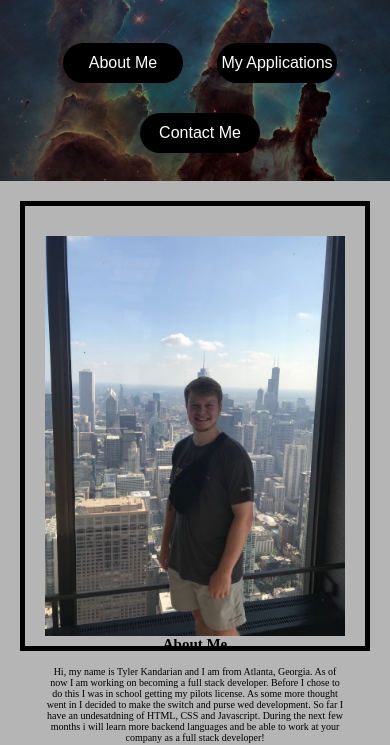
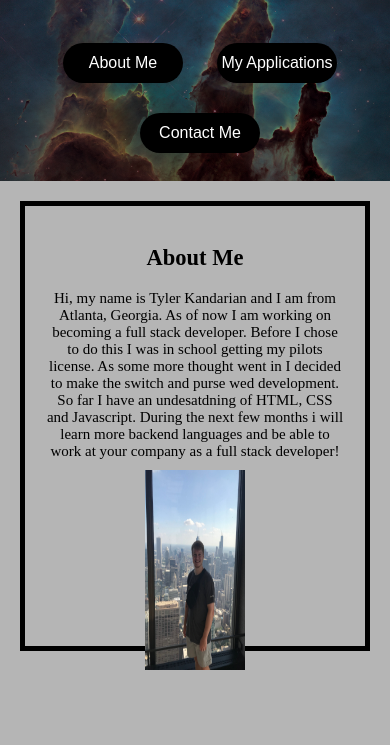
Before and after one commit to TylerKandarian/Portfolio, a plain HTML site: page index.html in a window 390 px wide. Shown: the part 114-859 px from the top of the page. Drawn offline with Linux system fonts and the light colour scheme.

Commit message:
final changes

```diff
--- a/css/style.css
+++ b/css/style.css
@@ -18,6 +18,7 @@ html {
   background-repeat: no-repeat;
   background-size: cover;
   position: relative;
+  width: 100%;
 }
 
 .hero-text {
@@ -74,11 +75,14 @@ li {
   padding: 20px;
   height: 400px;
   font-size: 15px;
+  display: flexbox;
 }
 
-#me {
-  float: right;
-   margin: 0 0 0 15px;
+.aboutme img {
+  display: block;
+  margin-left: auto;
+  margin-right: auto;
+  padding-top: 10px;
 }
 
 .work {
@@ -94,7 +98,7 @@ li {
   font-weight: normal;
 }
 
-  .projectmain{
+.projectmain {
   text-decoration: none;
   background-color: #c4c4c4;
   display: inline-block;
@@ -185,13 +189,9 @@ li {
   opacity: .6;
 }
 
-.col1 img {
-  list-style-image: url(/Assets/Images/Prework\ ss.PNG);
-}
-
 @media screen and (max-width: 768px) {
-  .aboutme {
-    font-size: 10px;
-
+  .aboutme img {
+    width: 100px;
+    height: 200px;
   }
 }
--- a/index.html
+++ b/index.html
@@ -24,19 +24,21 @@
         </div>
     </header>
     <section id="about-me" class="aboutme">
-        <p><img src="./Assets/Images/Me.jpeg" alt="Picture of Tyler Kandarian in Chicago tower" width="300" height="400"
-                id="me"></img>
+        <p>
         <h2>About Me</h2>
         Hi, my name is Tyler Kandarian and I am from Atlanta, Georgia. As of now I am working on becoming a full stack
         developer. Before I chose to do this I was
         in school getting my pilots license. As some more thought went in I decided to make the switch and purse wed
         development. So far I have an undesatdning of HTML, CSS and Javascript. During the next few months i will learn
         more backend languages and be able to work at your company as a full stack developer!
+        <img src="./Assets/Images/Me.jpeg" alt="Picture of Tyler Kandarian in Chicago tower" width="200"
+            height="300"></img>
         </p>
     </section>
     <div id="My-Applications" class="work">
         <h2 class="work-header">My Projects</h2>
-        <a href="https://tylerkandarian.github.io/Prework-Study-Guide/" target="_blank" class="projectmain project-tile">
+        <a href="https://tylerkandarian.github.io/Prework-Study-Guide/" target="_blank"
+            class="projectmain project-tile">
             <img class="project-picmain" src="./Assets/Images/Prework ss.PNG" alt="project">
             <div class="project-title">Study Guide</div>
         </a>
```
Lines whose indentation alone changed are shown as unchanged.
